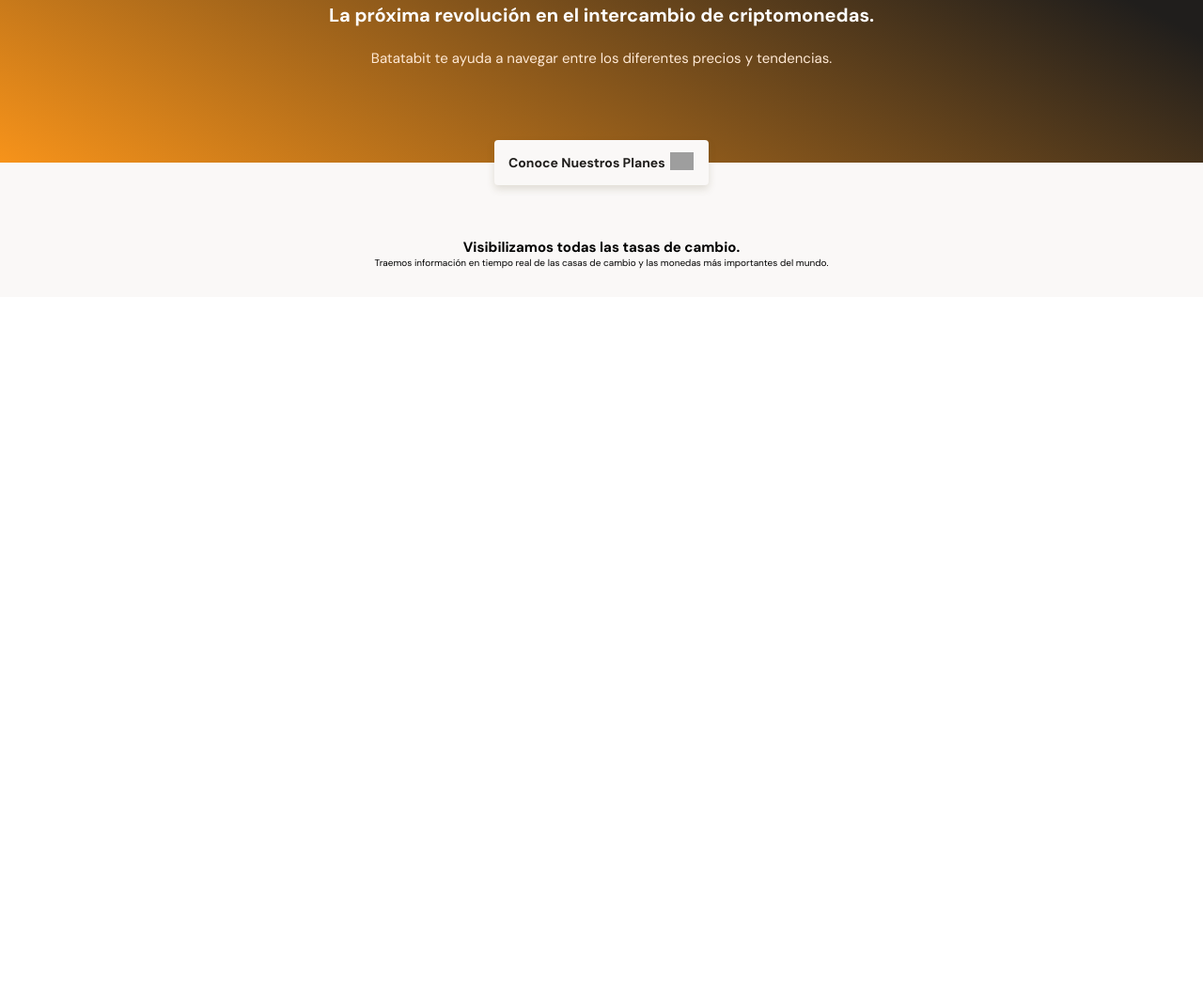
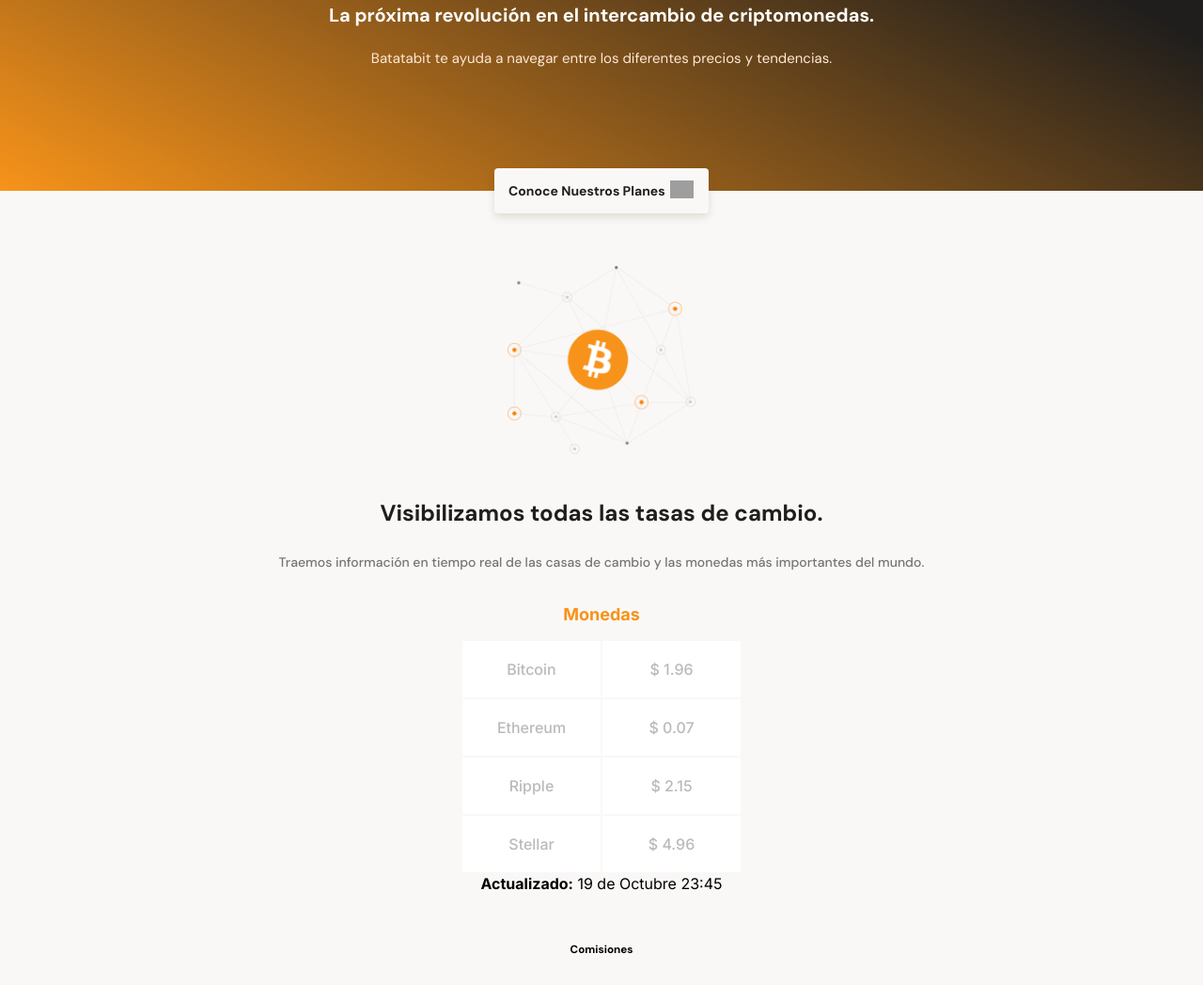
Before and after one commit to vilrodriguez/batabit, a website: page index.html in a window 1280 px wide. Shown: the part 121-1169 px from the top of the page at 94% size. Before the commit the page ends 800 px from the top, so only its background shows below. Drawn offline with Linux system fonts and the light colour scheme; grey boxes are pictures that could not be loaded.

Commit message:
added sstyles to first table

```diff
--- a/index.html
+++ b/index.html
@@ -23,8 +23,36 @@
         <h2>Visibilizamos todas las tasas de cambio.</h2>
         <p>Traemos información en tiempo real de las casas de cambio y las monedas más importantes del mundo.</p>
       </div>
-      <section class="main-exchange-container--table">
-        <div>
+      <section class="main-tables-container">
+        <div class="main-currency-table">
+          <h3 class="currency-table--title">Monedas</h3>
+          <div class="currency-table--container">
+            <table>
+              <!-- tr = filas y td a la informacion de la misma-->
+              <tr>
+                <td class="table__top-left">Bitcoin</td>
+                <td class="table__top-right table__right">$ 1.96 <span></span></td>
+              </tr>
+              <tr>
+                <td>Ethereum</td>
+                <td class="table__right">$ 0.07 <span></span></td>
+              </tr>
+              <tr>
+                <td>Ripple</td>
+                <td class="table__right">$ 2.15 <span></span></td>
+              </tr>
+              <tr>
+                <td class="table__bottom-left">Stellar</td>
+                <td class="table__bottom-right table__right">$ 4.96 <span></span></td>
+              </tr>
+            </table>
+          </div>
+            <div class="currency-table__date">
+              <p><b>Actualizado:</b> 19 de Octubre 23:45</p>
+            </div>
+        </div>
+        <div class="main-comission-table">
+          <h3>Comisiones</h3>
 
         </div>
       </section>
--- a/style.css
+++ b/style.css
@@ -39,7 +39,6 @@
   justify-content: center;
   align-items: center;
   background: linear-gradient(207.8deg, #201E1C 16.69%, #F7931A 100%);
-
 }
 
 header img {
@@ -52,7 +51,7 @@
   width: 90%;
   max-width: 900px;
   min-width: 288px;
-  height: 170px;
+  height: 200px;
   margin-top: 40px;
   text-align: center;
   align-self: center;
@@ -113,3 +112,69 @@
   padding-bottom: 30px;
   text-align: center;
 }
+.main-exchange-container .backgroundImg {
+  width: 200px;
+  height: 200px;
+  margin: 0 auto;
+  margin-bottom: 50px;
+  background-image: url('./assets/imgs/bitcoin.png');
+  background-size: cover;
+  background-position: center;
+  background-repeat: no-repeat;
+}
+.main-exchange-container--title{
+  width: 90%;
+  margin: 0 auto;
+  margin-bottom: 35px;
+  min-width: 288px;
+  max-width: 900px;
+}
+.main-exchange-container--title h2{
+  font-size: 2.4rem;
+  font-weight: bold;
+  margin-bottom: 30px;
+  line-height: 2.6rem;
+  color: var(--warm-black);
+}
+.main-exchange-container--title p{
+  font-size: 1.4rem;
+  font-weight: 500;
+  color: #757575;
+}
+
+.main-currency-table{
+  width: 70%;
+  min-width: 235px;
+  max-width: 500px;
+  height: 360px;
+  margin: 0 auto;
+  font-family: 'Inter', sans-serif;
+  font-size: 16px;
+}
+.main-currency-table .currency-table--title{
+  font-weight: bold;
+  font-size: 1.8rem;
+  line-height: 2.3rem;
+  margin-bottom: 15px;
+  color:var(--bitcoin-orange);
+}
+.main-currency-table .currency-table--container{
+  width: 90%;
+  min-width: 230px;
+  max-width: 300px;
+  height: 250px;
+  margin: 0 auto;
+}
+
+.currency-table--container table{
+  width: 100%;
+  height: 100%;
+}
+.currency-table--container td{
+  width: 50%;
+  font-size: 1.6rem;
+  font-weight: 500;
+  line-height: 1.9rem;
+  color: var(--grey);
+  background-color: var(--just-white);
+}
```
